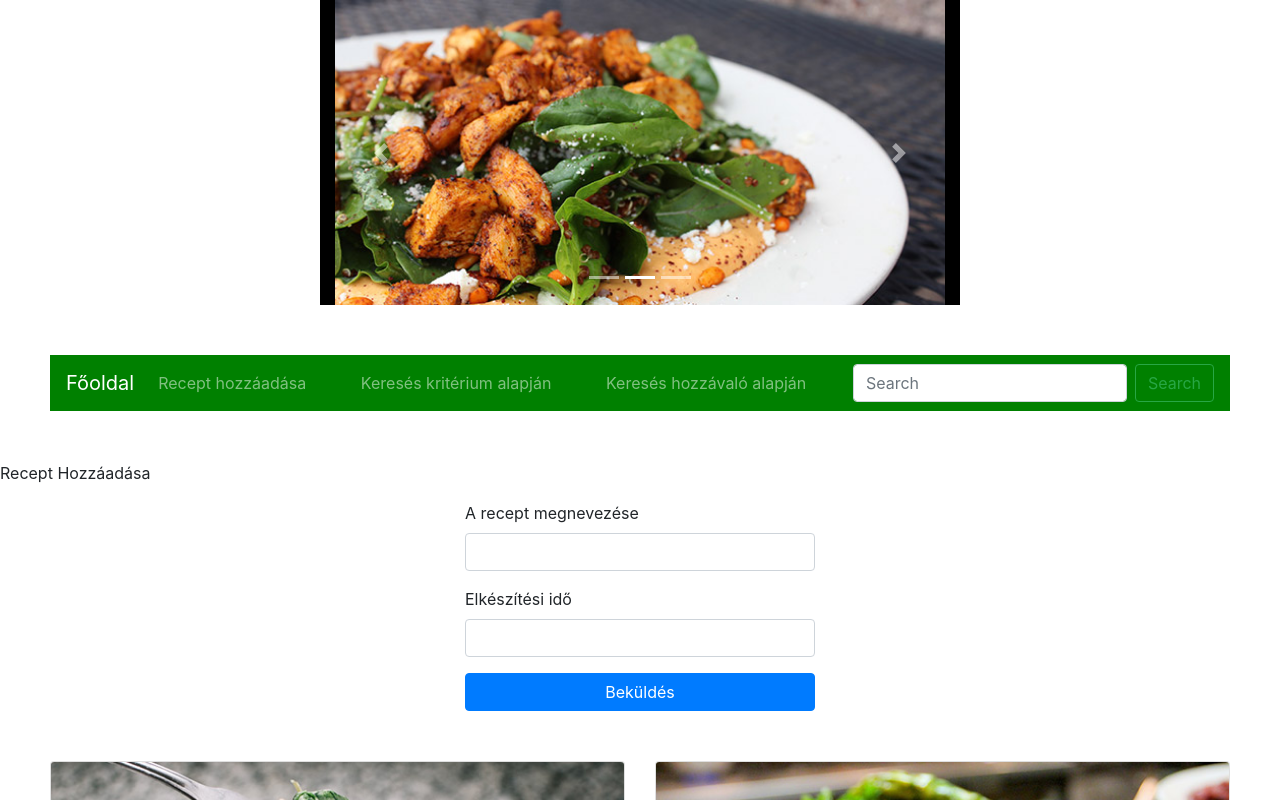
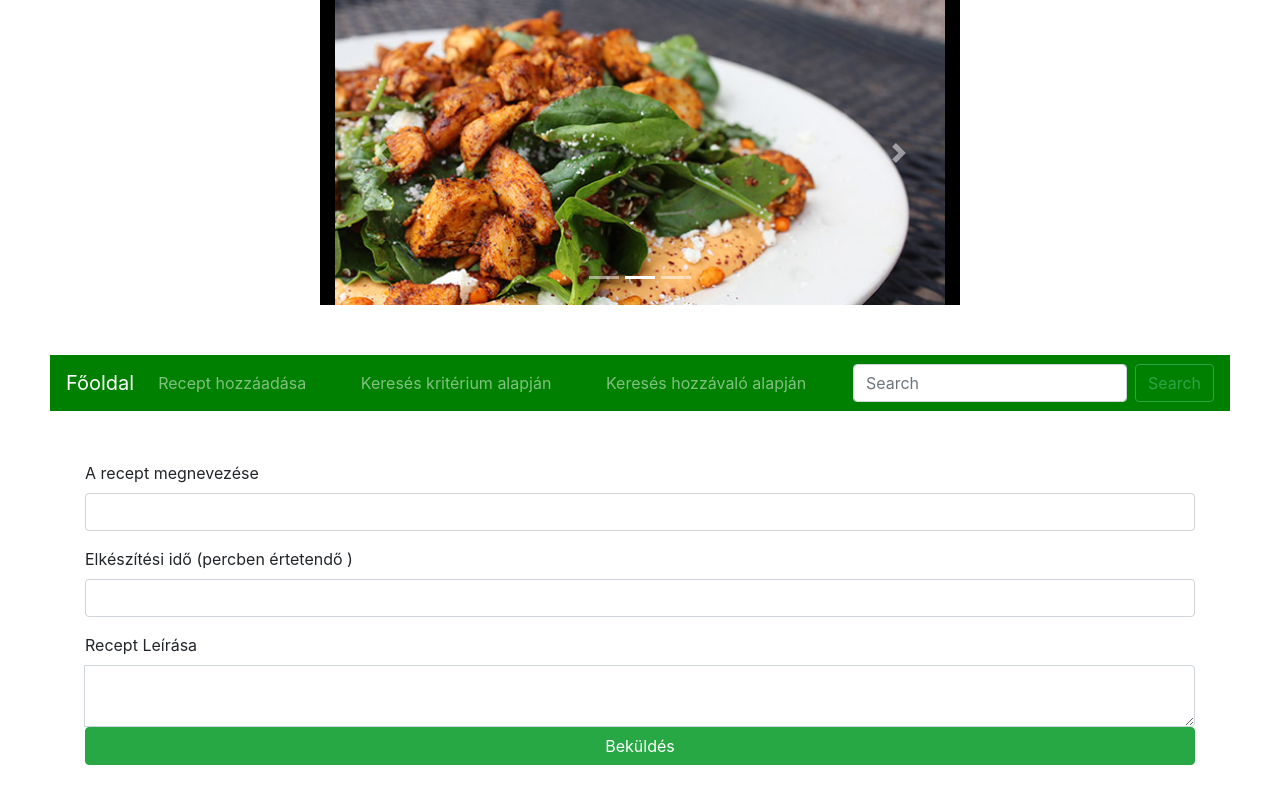
Before and after one commit to flowacademyhu/kappa-konyhatunder, a React (Create React App) app in the folder frontend/: page /add_recepie in a window 1280 px wide. Shown: the top 800 px of the page. Built offline with nearby package versions, Linux system fonts and the light colour scheme.

Commit message:
before merge

```diff
--- a/frontend/src/components/AddRecepieForm.js
+++ b/frontend/src/components/AddRecepieForm.js
@@ -1,44 +1,54 @@
-import InputGroup from './InputGroup';
+import InputGroups from './InputGroups';
 import { Form, Formik } from 'formik';
 import * as yup from 'yup';
+import { FormControl, InputGroup } from 'react-bootstrap';
 
 const validationSchema = yup.object().shape({
-  userName: yup
+  recepieName: yup
     .string()
     .required('A felhasználónév kötelező!')
     .min(10, 'Minimum 10 karakter.'),
-  password: yup.string().required('A jelszó kötelező'),
+  makingTime: yup.number().required('Kötelező mező'),
 });
 
 function AddRecepieForm() {
   return (
     <div className="container">
-      <div className="row justify-content-center">
-        <div className="col-sm-12 col-md-6 col-lg-4 center">
+      <div className="justify-content-center">
         <Formik
           validationSchema={validationSchema}
           initialValues={{ userName: '', password: '' }}
           onSubmit={(e) => console.log(e)}
         >
           <Form>
-              <InputGroup
+            <InputGroups
               name="recepieName"
               type="text"
               label="A recept megnevezése"
             />
-              <InputGroup
+            <InputGroups
               name="makingTime"
-                type="text"
-                label="Elkészítési idő"
+              type="number"
+              label="Elkészítési idő (percben értetendő )"
             />
-              <button className="btn btn-primary w-100" type="submit">
+
+            <label htmlFor="basic-url">Recept Leírása</label>
+            <InputGroup>
+              <InputGroup.Prepend></InputGroup.Prepend>
+              <FormControl
+                as="textarea"
+                id="recepieDescription"
+                aria-label="With textarea"
+              />
+            </InputGroup>
+
+            <button className="btn btn-success  w-100" type="submit">
               Beküldés
             </button>
           </Form>
         </Formik>
       </div>
     </div>
-    </div>
   );
 }
 
--- a/frontend/src/components/InputGroup.js
+++ b/frontend/src/components/InputGroups.js
@@ -1,7 +1,7 @@
 import React from 'react';
 import { useField, ErrorMessage } from 'formik';
 
-const InputGroup = (props) => {
+const InputGroups = (props) => {
   const [field, meta] = useField(props);
   const { label, name, type } = props;
 
@@ -23,4 +23,4 @@ const InputGroup = (props) => {
   );
 };
 
-export default InputGroup;
+export default InputGroups;
--- a/frontend/src/components/MainPage.js
+++ b/frontend/src/components/MainPage.js
@@ -29,55 +29,6 @@ function MainPage() {
           </Col>
         </Row>
       </Container>
-
-      {`   <Container>
-        <Row>
-          <Card style={{ margin: '20px' }}>
-            <Card.Img
-              variant="top"
-              src={pic3}
-              style={{ width: '20%', margin: '20px' }}
-            />
-            <Card.Body>
-              <Card.Text>
-                Egyszerű , de nagyszerű receptek feltöltése!
-              </Card.Text>
-              <Button variant="primary" size="lg">
-                Recept Feltöltés
-              </Button>
-            </Card.Body>
-          </Card>
-
-          <Card style={{ margin: '20px' }}>
-            <Card.Img
-              variant="top"
-              src={pic2}
-              style={{ width: '20%', margin: '20px' }}
-            />
-            <Card.Body>
-              <Card.Text>Hozzávaló alapján keresés</Card.Text>
-              <Button variant="primary" size="lg">
-                Keresés
-              </Button>
-            </Card.Body>
-          </Card>
-
-          <Card style={{ margin: '20px' }}>
-            <Card.Img
-              variant="top"
-              src={pic1}
-              style={{ width: '20%', margin: '20px' }}
-            />
-            <Card.Body>
-              <Card.Title>Card Title</Card.Title>
-              <Card.Text>Kritérium alapján keresés</Card.Text>
-              <Button size="lg" variant="primary">
-                Keresés
-              </Button>
-            </Card.Body>
-          </Card>
-        </Row>
-      </Container>`}
     </>
   );
 }
--- a/frontend/src/pages/AddRecepie.js
+++ b/frontend/src/pages/AddRecepie.js
@@ -3,8 +3,7 @@ import AddRecepieForm from '../components/AddRecepieForm';
 function AddRecepie() {
   return (
     <>
-      <div>Recept Hozzáadása</div>
-      <AddRecepieForm></AddRecepieForm>
+      <AddRecepieForm />
     </>
   );
 }
```
Also changed, not shown: 1 other file (tests, documents, lock files or other folders). Lines whose indentation alone changed are shown as unchanged.
